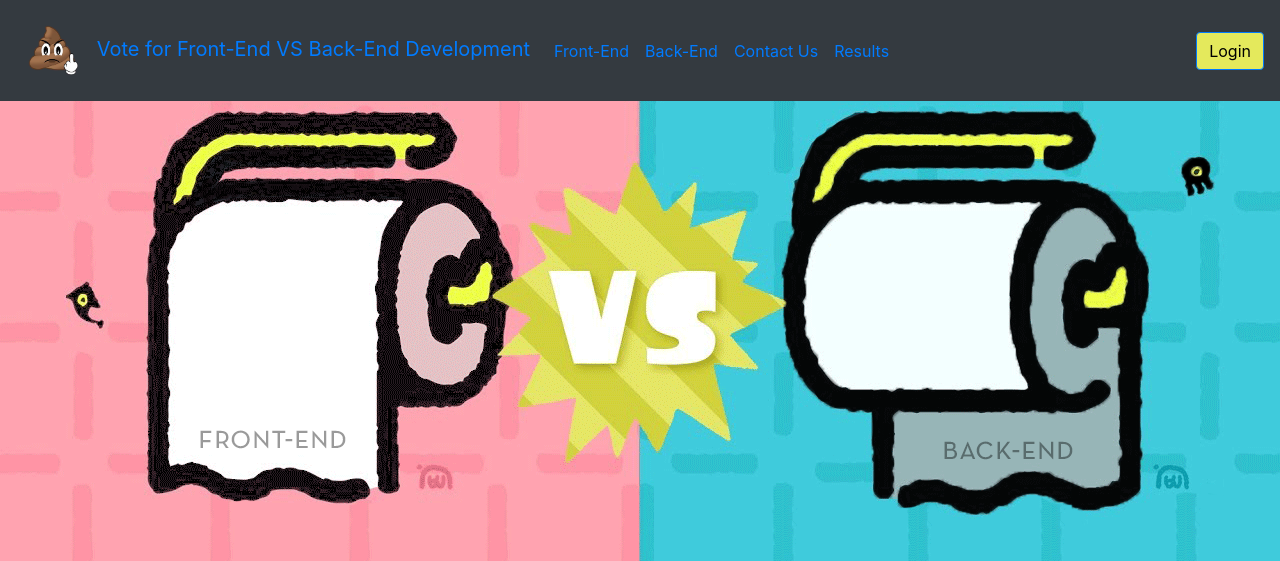
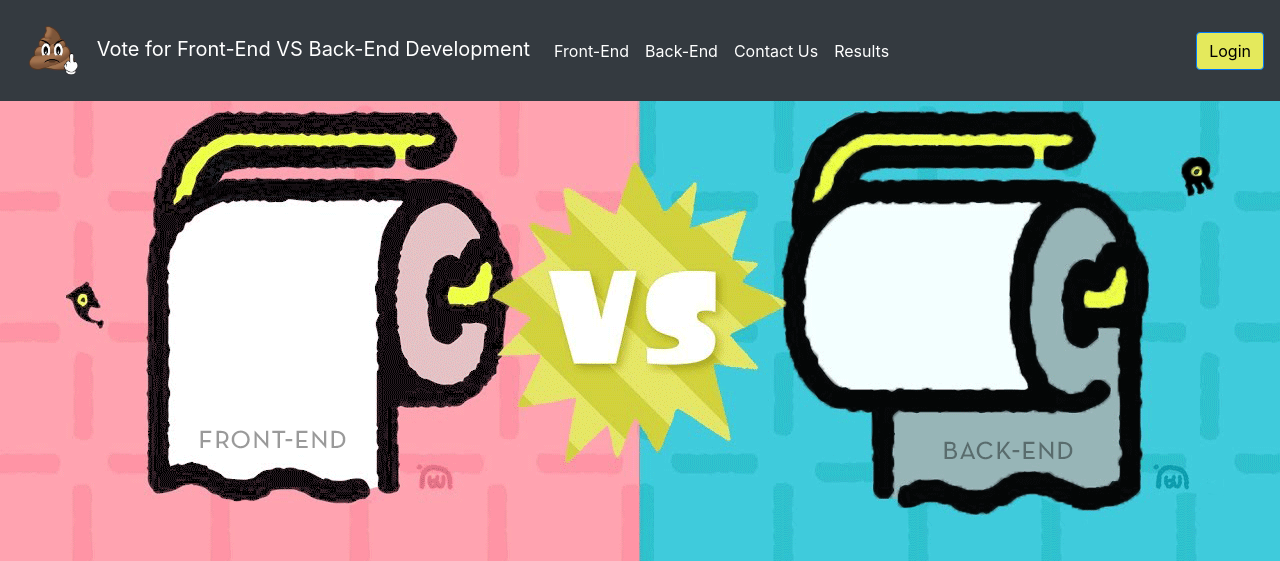
Before and after one commit to matosonline/bootcamp-final, a PHP site: page / in a window 1280 px wide. Shown: the top 561 px of the page. Run offline with PHP 8.4, Linux system fonts and the light colour scheme; some libraries are stand-ins or nearby versions.

Commit message:
still trying

```diff
--- a/templates/nav.php
+++ b/templates/nav.php
@@ -1,5 +1,5 @@
 
-<nav class="navbar navbar-expand-lg navbar-elegant-color-dark bg-dark fixed-top" ;>
+<nav class="navbar navbar-expand-lg navbar-dark bg-dark fixed-top" ;>
   <button class="navbar-toggler navbar-toggler-right" type="button" data-toggle="collapse" data-target="#navbarSupportedContent" aria-controls="navbarSupportedContent" aria-expanded="false" aria-label="Toggle navigation">
     <span class="navbar-toggler-icon"></span>
   </button>
```
